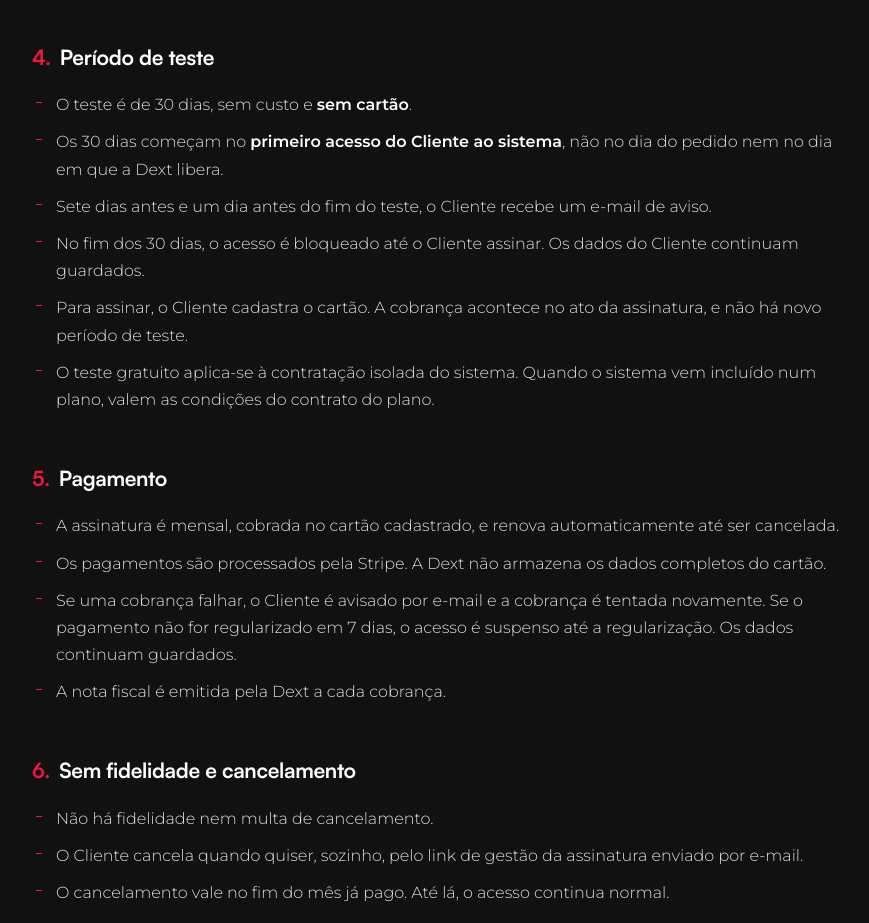
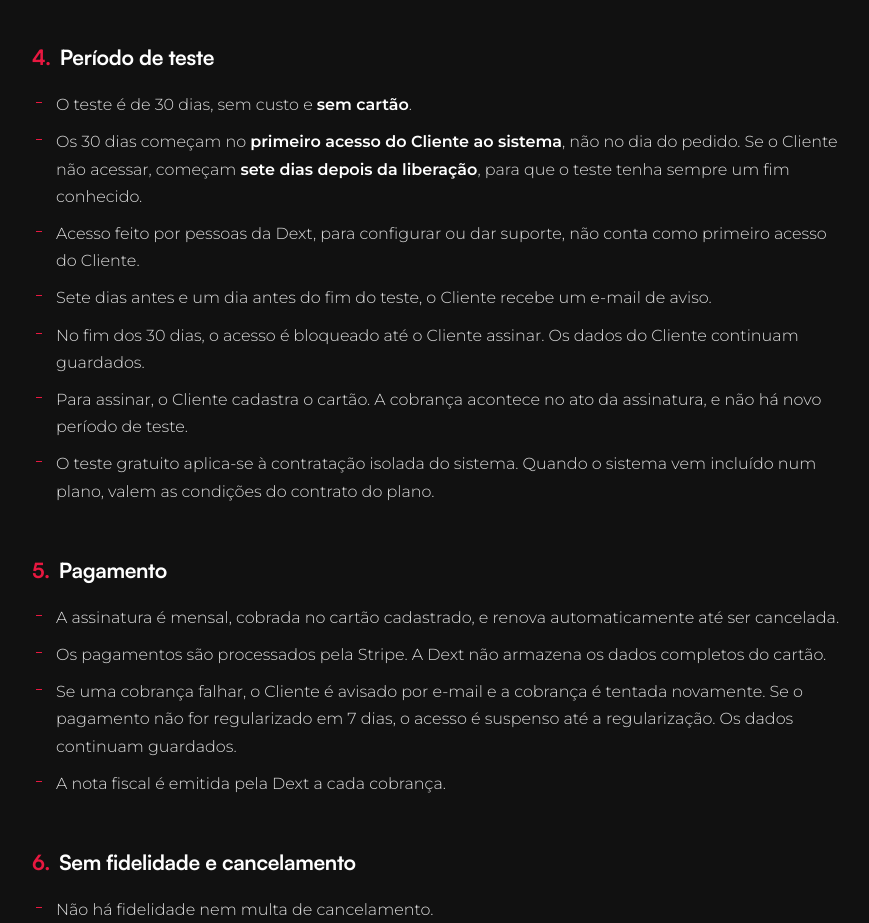
Before and after one commit to fellipefranchin/Site-Dext, a plain HTML site: page termos/index.html in a window 1280 px wide. Shown: the part 1760-2683 px from the top of the page, without its empty margins (202-1071 px from the left). Drawn offline with Linux system fonts and the light colour scheme.

Commit message:
O teste ganha um fim conhecido mesmo para quem nunca entra
Sem teto, quem pedia, recebia o acesso e nunca entrava ficava com teste
que nunca começava e conta aberta sem prazo, e a própria cláusula 4
ficava sem gatilho para o bloqueio que ela promete.

Agora os 30 dias começam no primeiro acesso ou sete dias depois da
liberação, o que vier primeiro. Quem entra normalmente nunca esbarra
nisso. De quebra, o aviso de sete dias volta a ter data para quem some.

Escrevi também que acesso da equipe Dext não conta como primeiro acesso
do Cliente. Já era o que "do Cliente" dizia e o que o sistema faz, mas
dito assim não sobra discussão.

Co-Authored-By: Claude Opus 5 <noreply@anthropic.com>

```diff
--- a/termos/index.html
+++ b/termos/index.html
@@ -190,7 +190,8 @@ html.js .imprimir:hover{border-color:var(--cinza-dark);color:#fff}
  <h2 class="cl" id="c4"><span class="n">4.</span>Período de teste</h2>
  <ul>
   <li>O teste é de 30 dias, sem custo e <strong>sem cartão</strong>.</li>
-  <li>Os 30 dias começam no <strong>primeiro acesso do Cliente ao sistema</strong>, não no dia do pedido nem no dia em que a Dext libera.</li>
+  <li>Os 30 dias começam no <strong>primeiro acesso do Cliente ao sistema</strong>, não no dia do pedido. Se o Cliente não acessar, começam <strong>sete dias depois da liberação</strong>, para que o teste tenha sempre um fim conhecido.</li>
+  <li>Acesso feito por pessoas da Dext, para configurar ou dar suporte, não conta como primeiro acesso do Cliente.</li>
   <li>Sete dias antes e um dia antes do fim do teste, o Cliente recebe um e-mail de aviso.</li>
   <li>No fim dos 30 dias, o acesso é bloqueado até o Cliente assinar. Os dados do Cliente continuam guardados.</li>
   <li>Para assinar, o Cliente cadastra o cartão. A cobrança acontece no ato da assinatura, e não há novo período de teste.</li>
```
